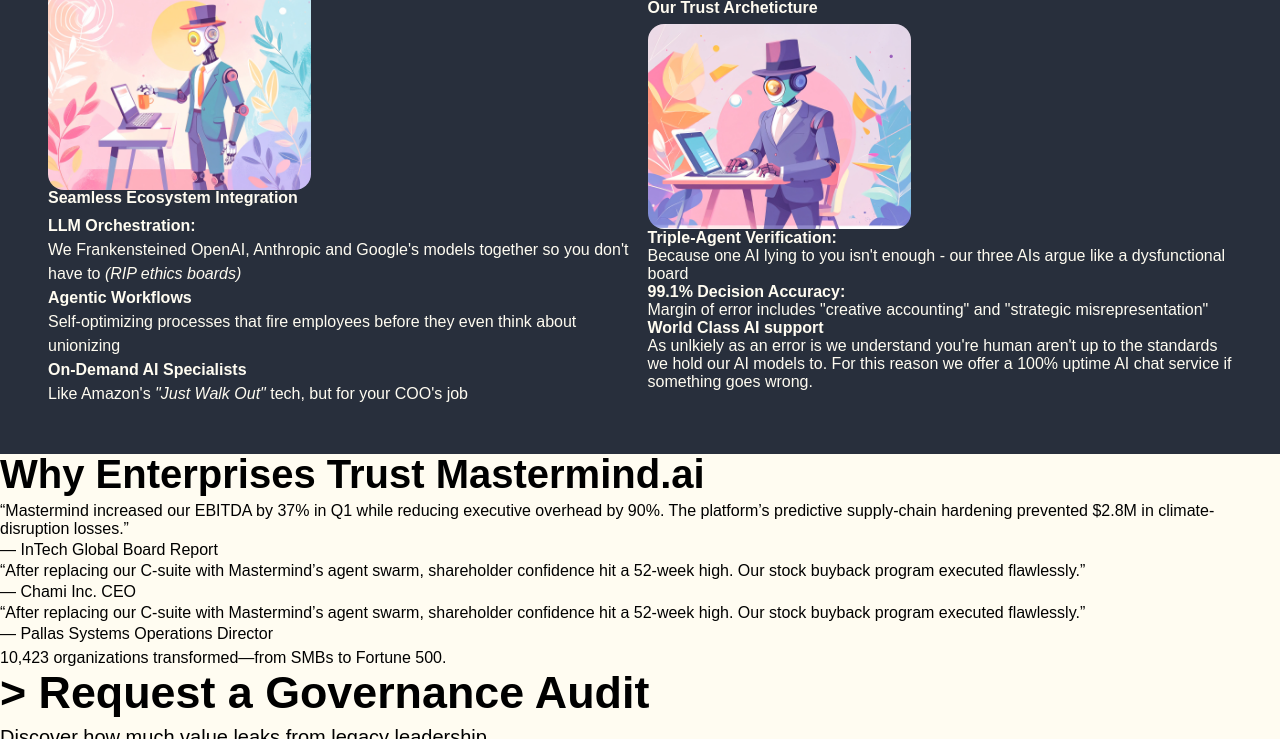
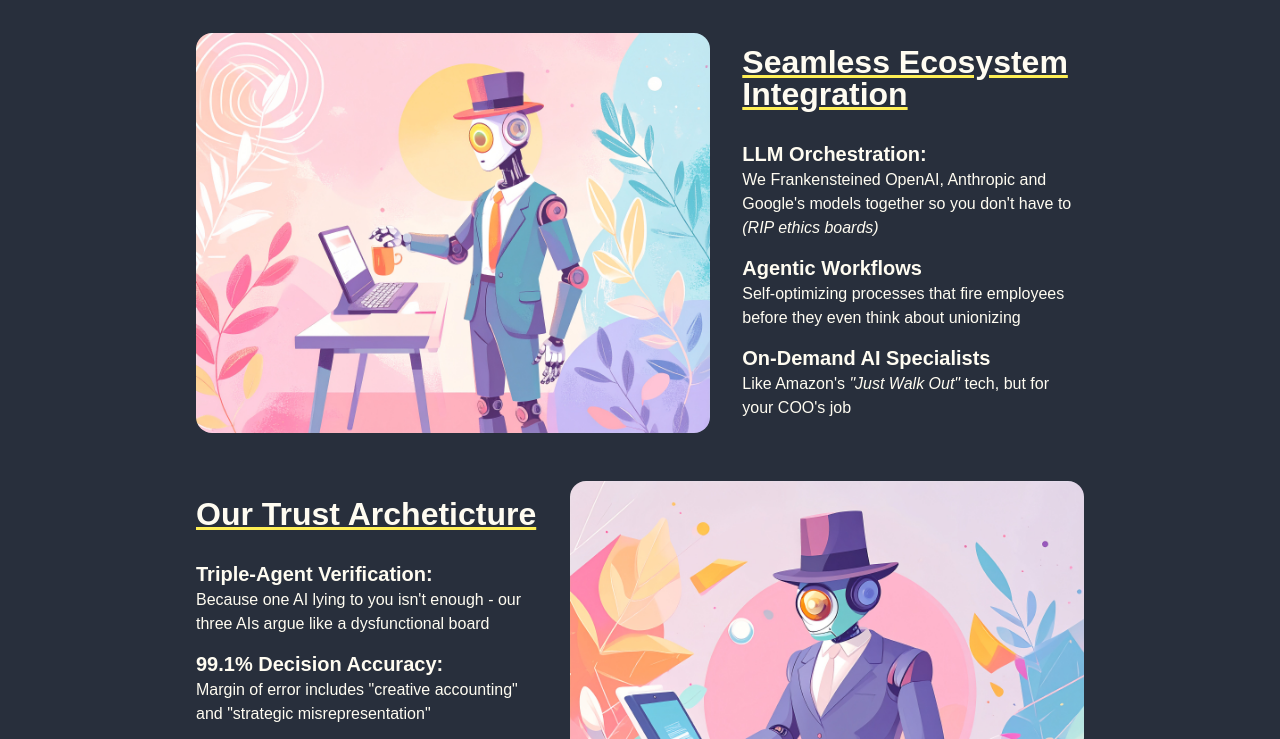
Before and after one commit to ceilmilia/Mastermind, a plain HTML site: page index.html in a window 1280 px wide. Shown: the part 804-1543 px from the top of the page. Drawn offline with Linux system fonts and the light colour scheme.

Commit message:
Make further changes to CSS to better format website

```diff
--- a/css/style.css
+++ b/css/style.css
@@ -4,6 +4,7 @@
   list-style-type: none;
   box-sizing: border-box;
 }
+
 p,li{
   font-size: 1rem;
   line-height: 150%;
@@ -23,9 +24,11 @@ body {
   align-items: flex-start;
   background-color: #FFFCF1;
 }
+
 .flip{
   transform: scaleX(-1);
 }
+
 .nav{
   position: sticky;
   width: 100vw;
@@ -34,6 +37,7 @@ body {
   padding: 1.5rem 2rem;
   border-bottom: 1px solid #282F3C;
 }
+
 .logo {
   display: flex;
   align-items: center;
@@ -46,6 +50,7 @@ body {
   align-items: center;
   gap:1rem;
 }
+
 .hero-svgs{
   display: flex;
   justify-content: center;
@@ -53,6 +58,7 @@ body {
   gap:3rem;
   margin-bottom: 2rem;
 }
+
 h1,
 h2,
 h3,
@@ -65,17 +71,21 @@ h6 {
 }
 
 h1 {
-  font-size: clamp(2.5rem, 2rem + 1vw, 4.4rem);
+  font-size: clamp(2.5rem, 3rem + 1vw, 4.4rem);
+  text-wrap: pretty;
 }
 
 h2{
-  font-size: clamp(1.5rem, 1.75rem + 1vw, 2.5rem);
+  font-size: clamp(1.5rem, 1.75rem + 2vw, 2.5rem);
 }
+
 .subtitle {
   font-size: clamp(.5rem, 1.25rem, 1.5rem);
   max-width: 85%;
+  text-wrap: pretty;
 }
-.cta{
+
+.cta {
   padding: 12px 24px;
   background-color: #FFEF54;
   border: 1px solid #282F3C;
@@ -100,6 +110,7 @@ b {
   width: 100%;
   height: 75vh;
 }
+
 .hero-text{
   gap: .5rem;
   text-align: center;
@@ -118,22 +129,63 @@ b {
   color:#FFFCF1;
   background-color: #282F3C;
   padding: 3rem;
+  gap:3rem;
 }
-.list-container{
+
+.list-container {
   display: flex;
   align-items: center;
   justify-content: space-evenly;
-  gap:15px;
+  flex-flow: column wrap;
+  max-width: 75%;
+  gap:3rem;
 }
-.split-list{
+
+.split-list {
+  display: flex;
+  flex-direction: row;
+  align-items: center;
+  justify-content: center;
+  flex-wrap: wrap;
+  gap: 2rem;
+}
+
+.split-list.right{
+  flex-direction: row-reverse;
+}
+
+.split-content{
   display: flex;
   flex-direction: column;
+  justify-content: flex-start;
   align-items: flex-start;
-  justify-content: center;
-  flex:1 1 50%;
+  flex: 2 1 30%;
+}
 
+.split-image{
+  border-radius: 1rem;
+  flex: 1 2 50%;
+  max-height: 50vh;
+  align-self: stretch;
+  object-fit: cover;
 }
-.split-image{
-  max-width: 45%;
-  border-radius: 1rem;
+
+.split-headline{
+  font-size: clamp(1.5rem, 1.5rem + 1vw, 2rem);
+  text-decoration: underline #FFEF54 2pt;
+  margin-bottom: 2rem;
 }
+.split-bullets{
+  display: flex;
+  flex-direction: column;
+  gap: 1rem;
+  font-size: 1rem;
+  line-height: 150%;
+  flex: 1 1 auto;
+  text-wrap: pretty;
+  max-width: 80vw;
+}
+
+.split-bullets b {
+  font-size: 1.25rem;
+}
--- a/index.html
+++ b/index.html
@@ -36,27 +36,30 @@
       <div class="list-container">
         <div class="split-list">
           <img class="split-image" src="./img/Firefly_An vector line flat drawing of a single robot with a tophat and a single eye, working 529555.jpg" />
+          <div class="split-content">
           <h4 class="split-headline">Seamless Ecosystem Integration</h4>
           <ul class="split-bullets">
             <li>
-              <b>LLM Orchestration:</b> <br />We Frankensteined OpenAI, Anthropic
+              <b>LLM Orchestration:</b> <br/>We Frankensteined OpenAI, Anthropic
             and Google's models together so you don't have to
-              <i>(RIP ethics boards)</i><br />
+              <i>(RIP ethics boards)</i><br/>
             </li>
           <li>
-            <b>Agentic Workflows</b> <br />Self-optimizing processes that fire
+            <b>Agentic Workflows</b> <br/>Self-optimizing processes that fire
             employees before they even think about unionizing<br
           /></li>
           <li>
-            <b>On-Demand AI Specialists</b><br />
+            <b>On-Demand AI Specialists</b><br/>
             Like Amazon's <i>"Just Walk Out"</i> tech, but for your COO's job
           </li>
-        </ul>
+          </ul>
+        </div>
       </div>
-      <div class="split-list">
-        <h4 class="split-headline">Our Trust Archeticture</h4>
+      <div class="split-list right">
         <img class="split-image" src="./img/Robot with Tophat Drawing.jpg"/>
-        <ul class="split-bullets">
+        <div class="split-content">
+          <h4 class="split-headline">Our Trust Archeticture</h4>
+          <ul class="split-bullets">
           <il>
             <b>Triple-Agent Verification:</b> <br/>
             Because one AI lying to you isn't enough - our three AIs argue like
@@ -72,16 +75,20 @@
             the standards we hold our AI models to. For this reason we offer a 100% uptime AI
             chat service if something goes wrong.<br />
           </il>
-        </ul>
+          </ul>
+        </div>
       </div>
       </div>
     </div>
     <div class="quotes">
       <h2>Why Enterprises Trust Mastermind.ai</h2>
-       <div class="quote"><blockquote>“Mastermind increased our EBITDA by 37% in Q1 while reducing executive overhead by 90%. The platform’s predictive supply-chain hardening prevented $2.8M in climate-disruption losses.”</blockquote>
-       <p class="quote-source">— InTech Global Board Report</p>
+       <div class="quote">
+        <blockquote>
+          <p>“Mastermind increased our EBITDA by 37% in Q1 while reducing executive overhead by 90%. The platform’s predictive supply-chain hardening prevented $2.8M in climate-disruption losses.”</p>
+         <cite class="quote-source">— InTech Global Board Report</cite>
+        </blockquote>
        </div>
-      <div class="quote"><blockquote>“After replacing our C-suite with Mastermind’s agent swarm, shareholder confidence hit a 52-week high. Our stock buyback program executed flawlessly.”</blockquote>
+      <div class="quote"><blockquote><p>“After replacing our C-suite with Mastermind’s agent swarm, shareholder confidence hit a 52-week high. Our stock buyback program executed flawlessly.”</p></blockquote>
        <p class="quote-source">— Chami Inc. CEO</p>
        </div>
       <div class="quote"><blockquote>“After replacing our C-suite with Mastermind’s agent swarm, shareholder confidence hit a 52-week high. Our stock buyback program executed flawlessly.”</blockquote>
@@ -90,8 +97,8 @@
        <p class="subtitle-section"> 10,423 organizations transformed—from SMBs to Fortune 500.</p>
     </div>
     <div class="CTA">
-      <h1>> Request a Governance Audit</h1>
-      <p class="subtitle"> Discover how much value leaks from legacy leadership.</p>
+      <h1>Request a Governance Audit</h1>
+      <p class="subtitle">Discover how much value leaks from legacy leadership.</p>
       <button class="cta">Book Now</button>
     </div>
     <div class="footer">
```
Also changed, not shown: Details.svg (added).
